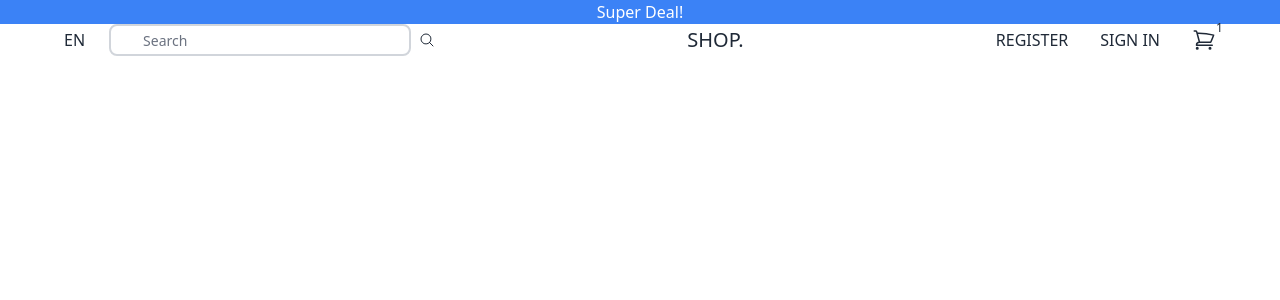
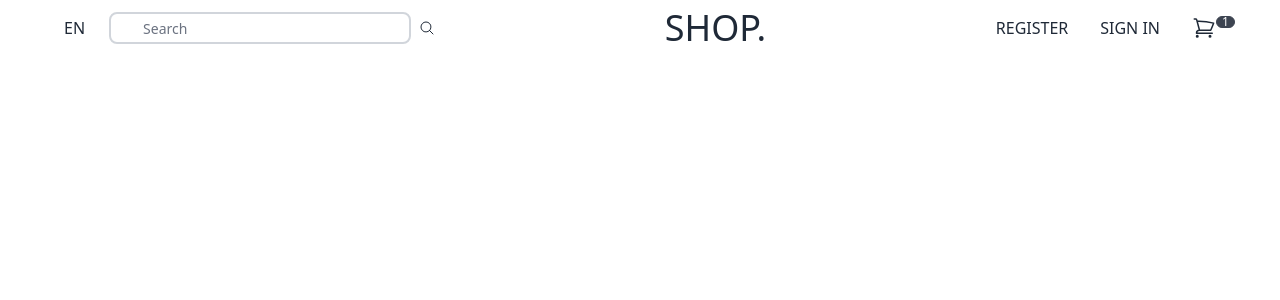
Before and after one commit to michaelmhtong/portfolio-eshop, a React (Create React App) app in the folder ecommerce-web/: page / in a window 1280 px wide. Shown: the top 300 px of the page. Built offline with nearby package versions, Linux system fonts and the light colour scheme.

Commit message:
update style

```diff
--- a/ecommerce-web/src/components/Navbar.jsx
+++ b/ecommerce-web/src/components/Navbar.jsx
@@ -1,11 +1,9 @@
 import { MagnifyingGlassIcon, ShoppingCartIcon } from "@heroicons/react/24/outline";
-import News from "./News";
 
 const Navbar = () => {
   return (
-    <div>
-      <News />
-      <ul className="flex justify-between items-center px-16">
+    <div className="my-2 mx-16">
+      <ul className="flex justify-between items-center">
         {/* left */}
         <li className="hidden lg:flex items-center">
           <div>EN</div>
@@ -23,15 +21,15 @@ const Navbar = () => {
         </li>
 
         {/* middle */}
-        <li className="text-center text-xl">SHOP.</li>
+        <li className="text-center text-4xl">SHOP.</li>
 
         {/* right */}
         <li className="hidden lg:flex space-x-8">
           <div>REGISTER</div>
           <div>SIGN IN</div>
-          <div>
+          <div className="relative">
             <ShoppingCartIcon className="h-6 w-6" />
-            <span className="text-xs rounded-full absolute top-0 ml-6 mt-5">{1}</span>
+            <div className="badge badge-xs absolute top-0 left-6">{1}</div>
           </div>
         </li>
       </ul>
```
Also changed, not shown: ecommerce-web/src/components/News.jsx (+5 -3 lines).
